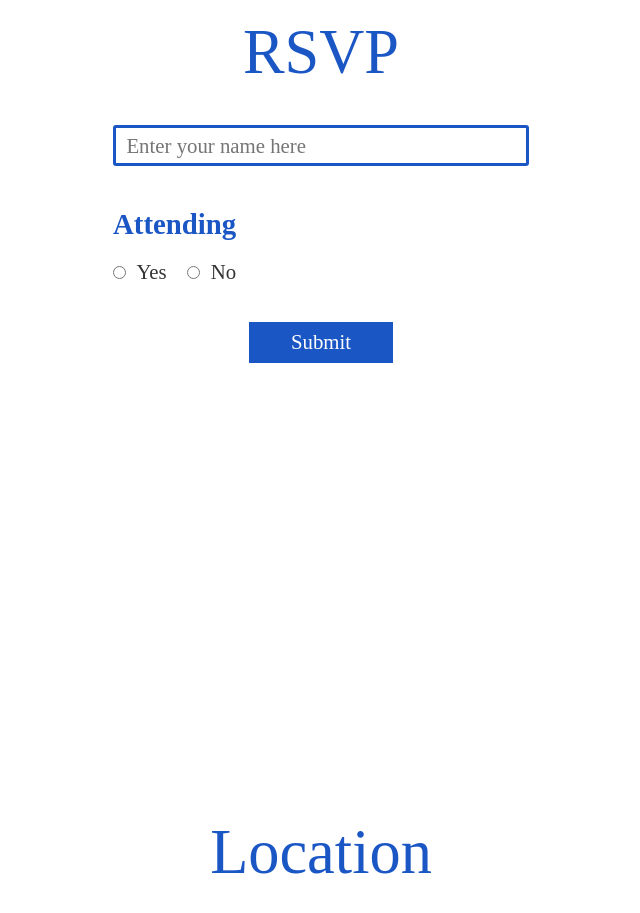
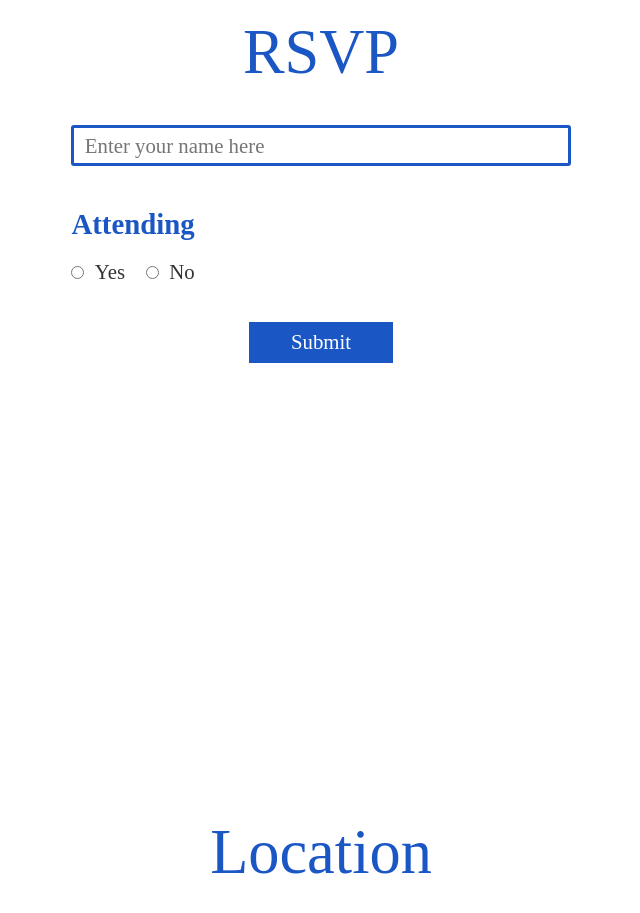
Before and after one commit to nath-codes/jelena, a React (Create React App) app: page / in a window 1280 px wide. Shown: the part 880-1793 px from the top of the page, without its empty margins (319-959 px from the left). Built offline with nearby package versions, Linux system fonts and the light colour scheme; no server answers; a web font is replaced by a local one.

Commit message:
Form component tweaked a 'lil bit more

```diff
--- a/src/components/Form.jsx
+++ b/src/components/Form.jsx
@@ -13,7 +13,7 @@ import spacer from "../mixins/spacer";
 const StyledForm = styled.form`
   display: flex;
   flex-direction: column;
-  max-width: ${props => spacer(20, props.theme.breakpoint)};
+  max-width: ${props => spacer(24, props.theme.breakpoint)};
   width: 100%;
 
   .message {
```
